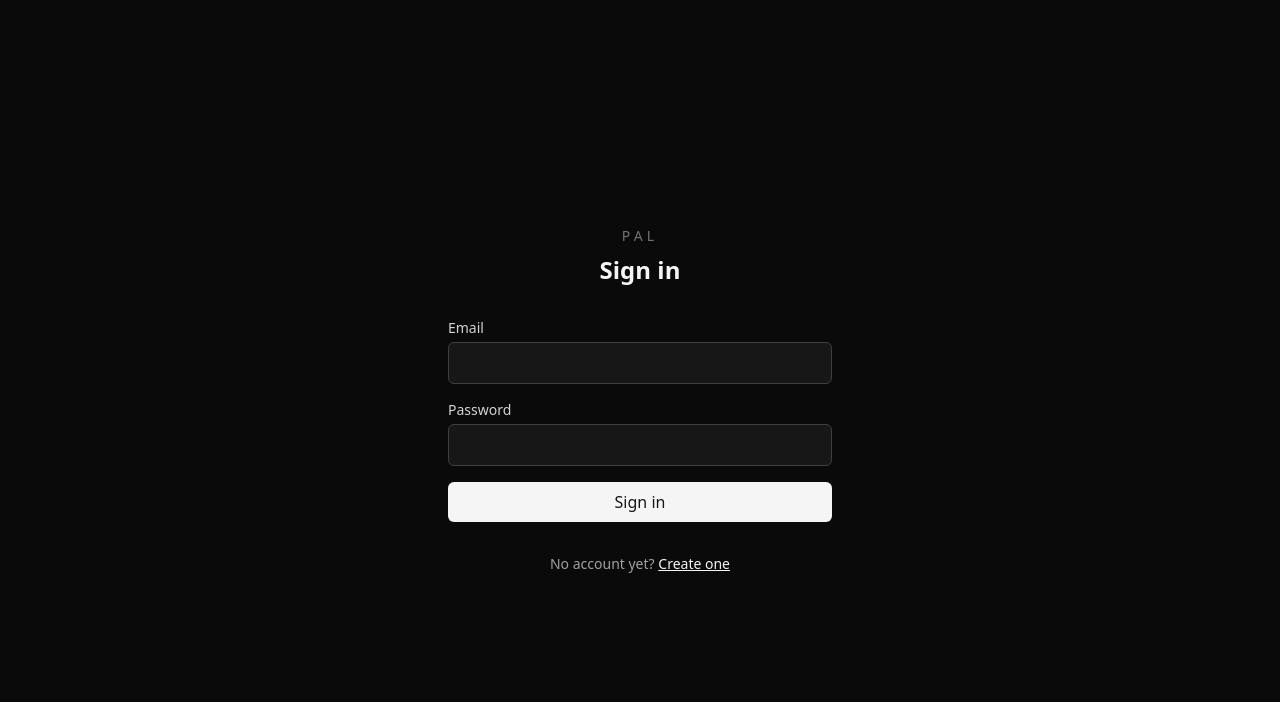
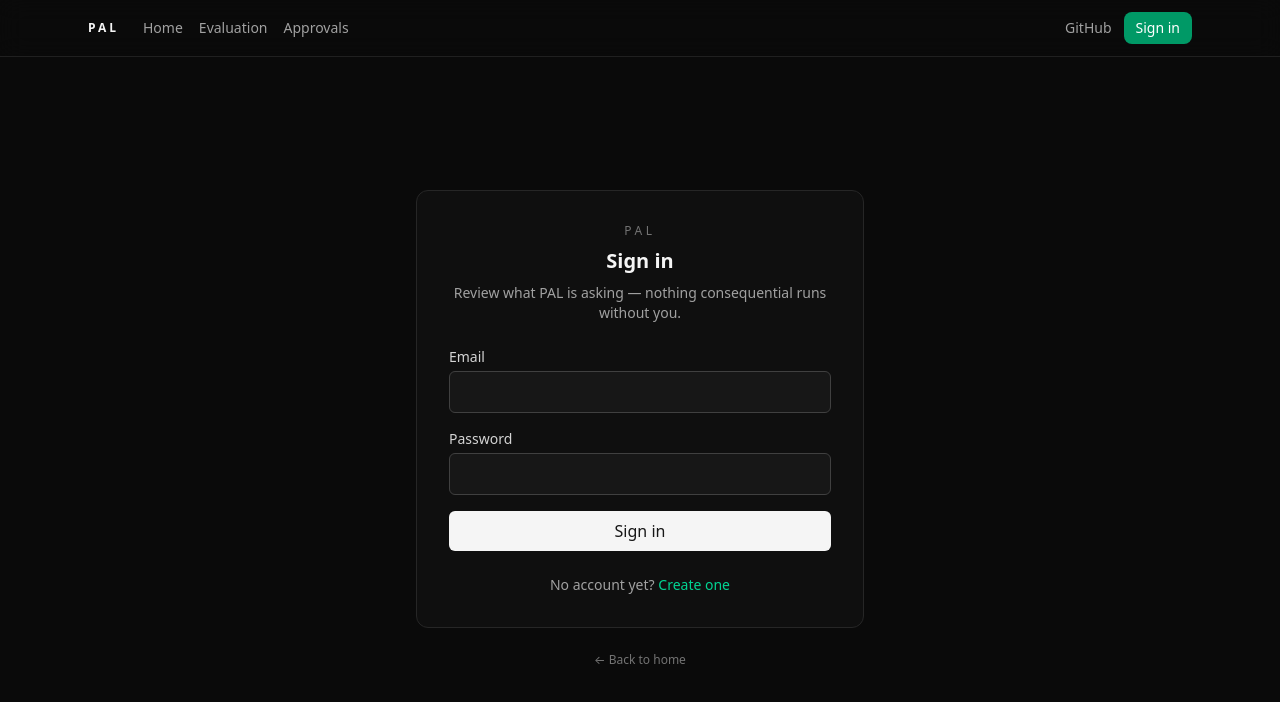
Before and after one commit to Logonotobscurity/pal, a Next.js app: page /login in a window 1280 px wide. Shown: the top 702 px of the page. Built offline with nearby package versions, Linux system fonts and the light colour scheme.

Commit message:
feat(ui): polish login page with brand frame and AppHeader

```diff
--- a/src/app/(auth)/login/page.tsx
+++ b/src/app/(auth)/login/page.tsx
@@ -1,22 +1,32 @@
 import Link from "next/link";
 import { LoginForm } from "@/components/auth/login-form";
+import { AppHeader } from "@/components/layout/app-header";
 
 export default function LoginPage() {
   return (
-    <main className="flex min-h-screen flex-col items-center justify-center gap-8 px-6">
-      <div className="flex flex-col items-center gap-2">
-        <p className="text-sm font-medium uppercase tracking-[0.3em] text-neutral-500">
-          PAL
+    <>
+      <AppHeader active="login" />
+      <main className="flex min-h-[calc(100vh-3.5rem)] flex-col items-center justify-center gap-6 px-6 py-12">
+        <div className="w-full max-w-md rounded-xl border border-neutral-800 bg-neutral-900/40 p-8">
+          <div className="mb-6 flex flex-col items-center gap-2 text-center">
+            <p className="text-xs font-medium uppercase tracking-[0.3em] text-neutral-500">PAL</p>
+            <h1 className="text-xl font-semibold text-neutral-100">Sign in</h1>
+            <p className="text-sm text-neutral-400">
+              Review what PAL is asking — nothing consequential runs without you.
             </p>
-        <h1 className="text-2xl font-semibold">Sign in</h1>
           </div>
           <LoginForm />
-      <p className="text-sm text-neutral-400">
+          <p className="mt-6 text-center text-sm text-neutral-400">
             No account yet?{" "}
-        <Link href="/register" className="text-neutral-100 underline">
+            <Link href="/register" className="text-emerald-400 hover:underline">
               Create one
             </Link>
           </p>
+        </div>
+        <Link href="/" className="text-xs text-neutral-500 transition hover:text-neutral-300">
+          ← Back to home
+        </Link>
       </main>
+    </>
   );
 }
```
Lines whose indentation alone changed are shown as unchanged.
